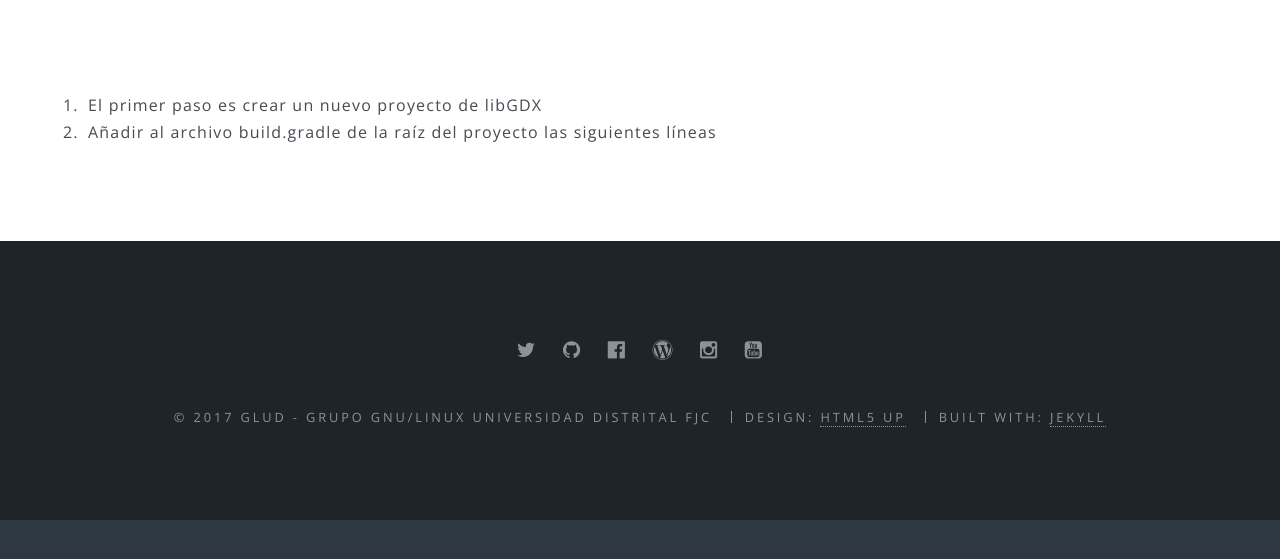
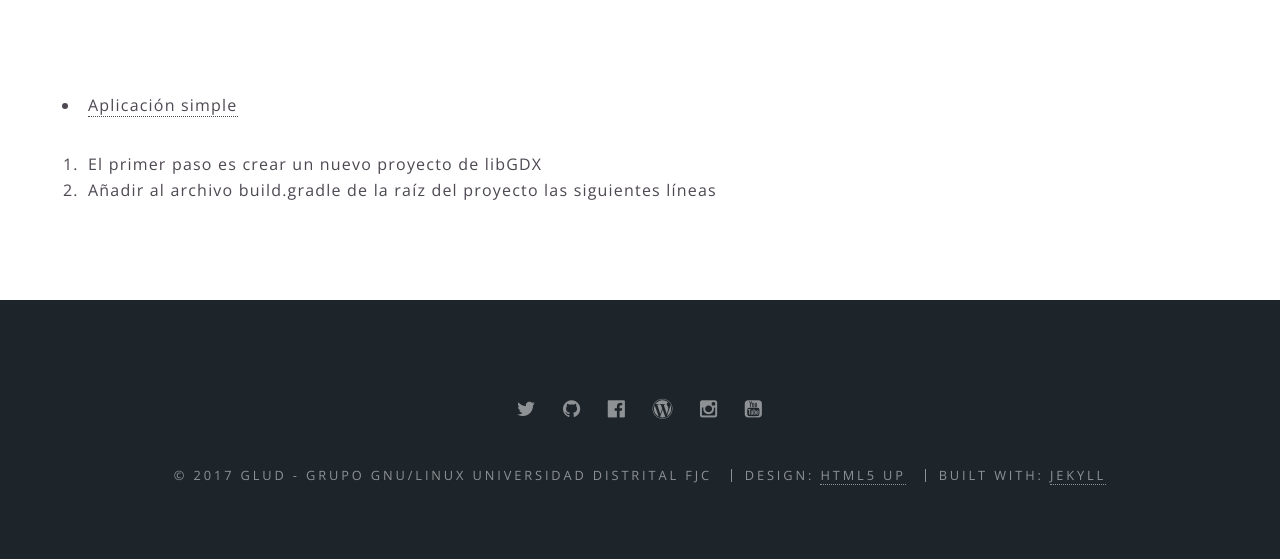
Before and after one commit to GLUD/trascendentAR, a Jekyll site: the page built from docs/getting_started.md, in a window 1280 px wide and 975 px high, cut to the strip 397-956 px from the top of the window. Built offline with Jekyll 4.4.1, drawn with Linux system fonts in a browser that asks for light colours.

```diff
--- a/_includes/header.html
+++ b/_includes/header.html
@@ -10,7 +10,9 @@
             <li><a href="index.html">Home</a></li>
             {% for my_page in site.pages %}
             {% if my_page.title %}
+	    {% unless my_page.url contains 'docs' %}
             <li><a href="{{ my_page.url | prepend: site.baseurl }}">{{ my_page.title }}</a></li>
+	    {% endunless %}
             {% endif %}
             {% endfor %}
           </ul>
--- /dev/null
+++ b/_includes/side_menu.html
@@ -0,0 +1,11 @@
+
+<ul>
+      {% for p in site.pages %}
+	{% if p.url contains 'docs' %}
+        <li>
+          <a {% if p.url == page.url %}class="active"{% endif %} href="{{ p.url }}">{{ p.title }}</a>
+        </li>
+	{% endif %}
+      {% endfor %}
+</ul>
+</header>
--- /dev/null
+++ b/_layouts/doc_page.html
@@ -0,0 +1,18 @@
+---
+layout: default
+---
+<article id="main">
+
+  <header>
+    <h2>{{ page.title }}</h2>
+    <p>{{ page.description }}</p>
+  </header>
+
+  <section class="wrapper style5">
+    <div class="inner">
+      {% include side_menu.html %}
+      {{ content }}
+    </div>
+  </section>
+
+</article>
--- /dev/null
+++ b/documentation.html
@@ -0,0 +1,5 @@
+---
+layout: doc_page
+title: Documentación
+description: Aprende a crear aplicaciones aumentadas
+---
```
Also changed, not shown: docs/getting_started.md (+1 -1 lines).
